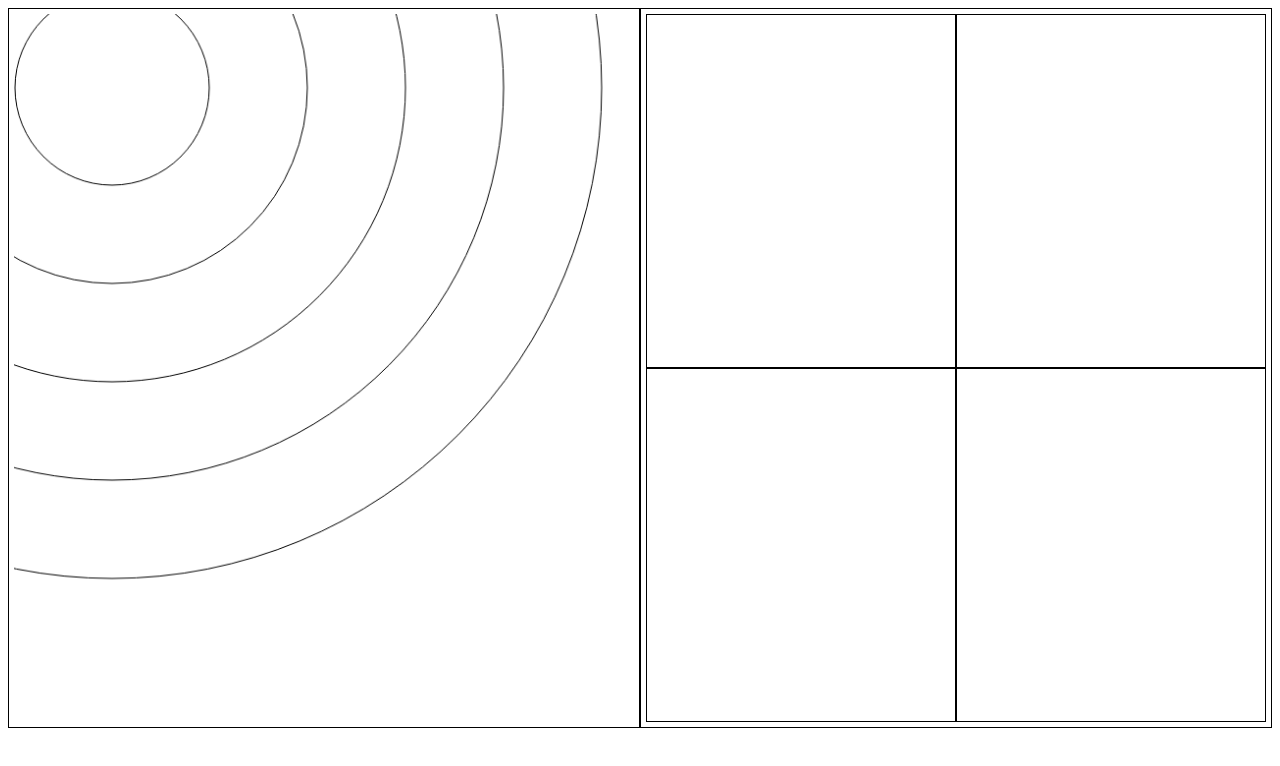
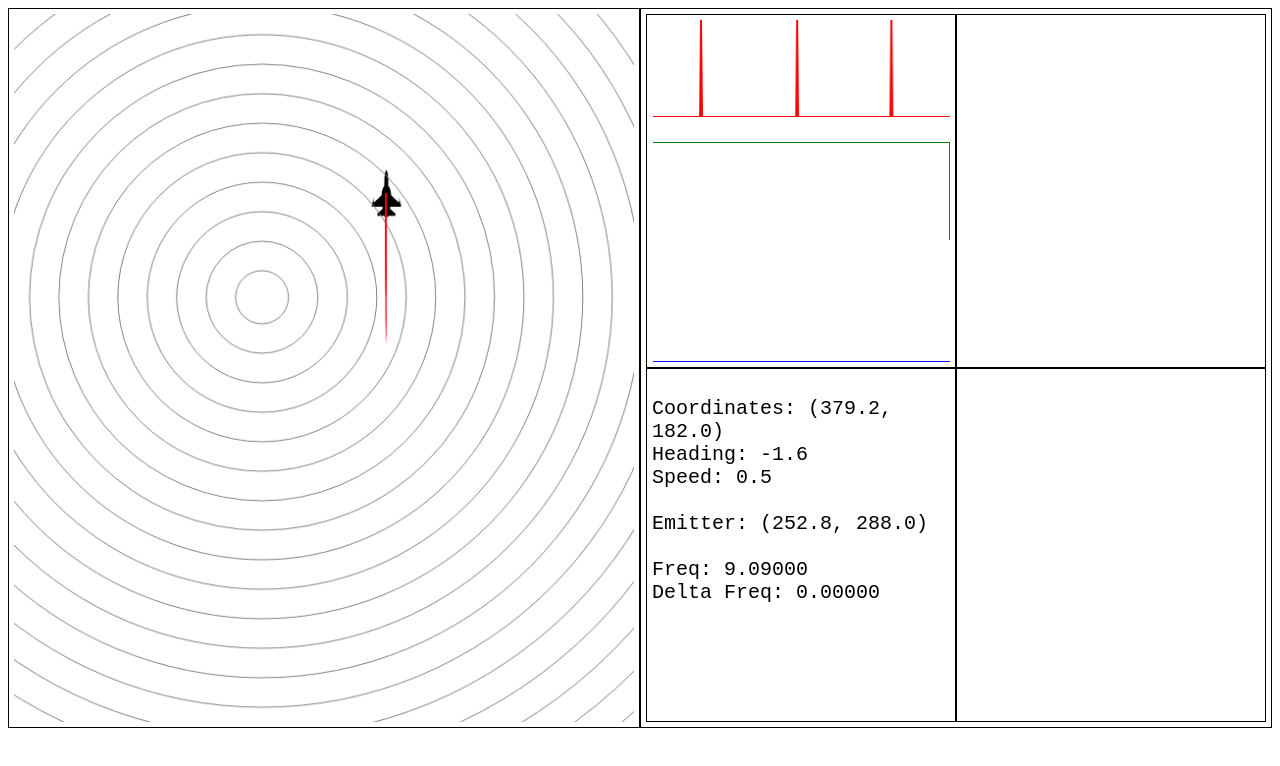
Before and after one commit to kennykim11/CommsFinderWeb, a website: page index.html in a window 1280 px wide. Drawn offline with Linux system fonts and the light colour scheme; animation ran at ten frames a second.

Commit message:
basic graphing

```diff
--- a/index.css
+++ b/index.css
@@ -29,10 +29,25 @@ html {
     border-style: solid;
 }
 
+.graph-container {
+    display: flex;
+    flex-direction: column;
+    justify-content: space-between;
+}
+
+.third-vertically {
+    width: 100%;
+    padding: 5px;
+    border-width: 1px;
+    border-color: black;
+    border-style: solid;
+}
+
 #mainWindow {
     height: 90vh;
 }
 
-#planeIcon{
-    background-size: 20px 30px;
+#stats {
+    font-family: 'Courier New', Courier, monospace;
+    font-size: 20px;
 }
--- a/index.html
+++ b/index.html
@@ -9,9 +9,13 @@
         <div id="mainWindow" class="grid-container">
             <canvas id="mapCanvas" class="half-horizontally" style="flex-wrap: nowrap"></canvas>
             <div class="half-horizontally grid-container" style="flex-wrap: wrap">
+                <div id="graphsQuarter" class="quarter graph-container">
+                    <canvas id="pulseGraphCanvas" class="third"></canvas>
+                    <canvas id="freqGraphCanvas" class="third"></canvas>
+                    <canvas id="deltaFreqGraphCanvas" class="third"></canvas>
+                </div>
                 <div class="quarter"></div>
-                <div class="quarter"></div>
-                <div class="quarter"></div>
+                <div class="quarter" id="stats"></div>
                 <div class="quarter"></div>
             </div>
         </div>
--- a/index.js
+++ b/index.js
@@ -1,26 +1,52 @@
-var img = new Image(47.7398, 47.7398)
+//Assets
+const img = new Image(47.7398, 47.7398)
 img.src = "planeicon.svg"
 
+//Simulation
 var time = 0
-const timeInterval = 10
 var paused = false
-var pulses = []
-var plane = {x: 200, y: 200, v: 0.5, heading: -Math.PI/2}
-var emitter = {x: 100, y: 75}
 var alerted = false
 var hitCooldown = 0
-const hitCooldownStart = 500
-const pulseInterval = 1000
-const radiusGrowth = 1
+var pulsesLeftForGroup = 0
+var pulseRecord = []
+var lastPulseTime = 0
+var freqRecord = []
+var lastFreq = 0
+var deltaFreqRecord = []
+var lastDeltaFreq = 0
+var recordSize = 0
+var planeRecord = []
+
+//Assets
+var pulses = []
+var plane = {x: 700, y: 700, v: 0.5, heading: -Math.PI/2}
+var emitter = {x: 800, y: 600}
+
+//Settings
+// pulse settings
+var pulsesPerGroup = 4
+var pulseInterval = 100
+var pulseGroupInterval = 400
+const radiusGrowth = 3
 const radiusTimeout = 2000
-const planeVMax = 1
+// simulation settings
+const timeInterval = 10
+const hitCooldownStart = 150
+const collisionRadius = 3
+// graph settings
+const pulseColor = 'red'
+const freqColor = 'green'
+const deltaFreqColor = 'blue'
+const graphInterval = 25
 
 function checkCollision(plane, pulse) {
+    //Sees if pulse hit the plane, use collisionRadius
     const deltaPulseToPlane = Math.abs(Math.sqrt((plane.x - pulse.startX)**2 + (plane.y - pulse.startY)**2) - pulse.radius)
-    if (deltaPulseToPlane < 0.9) return true
+    if (deltaPulseToPlane < collisionRadius) return true
 }
 
-function rotateAndPaintImage(context, image, angleInRad, positionX, positionY) {
+function rotateAndDrawImage(context, image, angleInRad, positionX, positionY) {
+    //Used to draw the plane
     context.save()
     context.translate(positionX, positionY)
     context.rotate(angleInRad);
@@ -28,37 +54,85 @@ function rotateAndPaintImage(context, image, angleInRad, positionX, positionY) {
     context.restore()
 }
 
+function insertToRecord(record, value){
+    if (record.length >= recordSize) record.shift(1)
+    record.push(value)
+}
+
 function redraw(canvas) {
-    const cv = canvas.getContext("2d");
+    //Called every frame
+
+    //Getting canvas ready
+    const cv = canvas.getContext("2d")
     cv.clearRect(0, 0, canvas.width, canvas.height);
-    rotateAndPaintImage(cv, img, plane.heading + Math.PI/2, plane.x, plane.y)
 
-    if (!(time % pulseInterval)){ //Make a new pulse if time
+    //Drawing plane
+    rotateAndDrawImage(cv, img, plane.heading + Math.PI/2, plane.x, plane.y)
+    insertToRecord(planeRecord, Object.assign({}, plane))
+
+    //Make a new pulse group if it's time to
+    if (!(time % pulseGroupInterval))pulsesLeftForGroup = pulsesPerGroup
+    //Make a new pulse if it's time to
+    if (!((time % pulseGroupInterval) % pulseInterval) && pulsesLeftForGroup){
         pulses.push({
             createTime: time,
             startX: emitter.x,
             startY: emitter.y,
             radius: 0
         })
+        pulsesLeftForGroup -= 1
     }
 
-    if (pulses.length && pulses[0].radius >= radiusTimeout) pulses.shift(1) //Delete pulse if out of bounds
+    //Delete pulse if out of bounds
+    if (pulses.length && pulses[0].radius >= radiusTimeout) pulses.shift(1)
 
+    cv.strokeStyle = 'grey'
     for (const pulse of pulses){ //For each pulse
-        cv.beginPath(); //Draw
+        //Draw
+        cv.beginPath();
         cv.arc(pulse.startX, pulse.startY, pulse.radius, 0, 2 * Math.PI);
         cv.stroke();
 
+        //Check for hit
         if (hitCooldown) hitCooldown -= 1
         if (checkCollision(plane, pulse) && !hitCooldown) {
             console.log('HIT')
             hitCooldown = hitCooldownStart
+            insertToRecord(pulseRecord, 1)
+            const thisFreq = 1/(time - lastPulseTime)
+            insertToRecord(freqRecord, thisFreq)
+            const thisDeltaFreq = thisFreq - lastFreq
+            insertToRecord(deltaFreqRecord, thisDeltaFreq)
+            lastPulseTime = time
+            lastFreq = thisFreq
+            lastDeltaFreq = thisDeltaFreq
         }
+        else {
+            if (!(time % graphInterval)){
+                insertToRecord(pulseRecord, 0)
+                insertToRecord(freqRecord, lastFreq)
+                insertToRecord(deltaFreqRecord, lastDeltaFreq)
+            }
+
+        }
+
+        //Expand pulse
         pulse.radius += 1 * radiusGrowth
+    }
+
+    //Draw plane path
+    cv.beginPath();
+    cv.moveTo(plane.x, plane.y)
+    let planeRecordLength = planeRecord.length
+    for (let i=0; i<planeRecordLength; i++){
+        cv.strokeStyle = '#FF0000' + (255-i).toString(16);
+        cv.lineTo(planeRecord[planeRecordLength-1-i].x, planeRecord[planeRecordLength-1-i].y)
+        cv.stroke()
     }
 }
 
 function movePlane(canvas){
+    //Move the plane to the next position
     plane.x += plane.v * Math.cos(plane.heading)
     plane.y += plane.v * Math.sin(plane.heading)
     if (!alerted && (plane.x < 0 || plane.x > canvas.width || plane.y < 0 || plane.y > canvas.height)){
@@ -71,39 +145,109 @@ function setUpKeys(){
     document.addEventListener('keydown', function(event) {
         switch (event.key){
             case "ArrowDown":
-            case "S":
+            case "s":
                 if (plane.v > 0.2) plane.v -= 0.1
                 break
             case "ArrowUp":
-            case "W":
-                if (plane.v < planeVMax) plane.v += 0.1
+            case "w":
+                if (plane.v <= radiusGrowth / 2) plane.v += 0.1
+                //for now, the plane does not exceed speed of sound
                 break
             case "ArrowRight":
-            case "D":
-                plane.heading += 0.07
+            case "d":
+                plane.heading += 0.07 * plane.v
                 break
             case "ArrowLeft":
-            case "A":
-                plane.heading -= 0.07
+            case "a":
+                plane.heading -= 0.07 * plane.v
                 break
         }
     });
 }
 
+function getScale(array, size){
+    let smallestValue = Math.min(...array)
+    let scale = size / (Math.max(...array) - Math.min(0, smallestValue))
+    let offset = smallestValue < 0 ? smallestValue : 0
+    if (scale == Infinity) scale = 1
+    return {scale, offset}
+}
+
+function drawGraphs(pulse, freq, deltaFreq){
+    graphs = [pulse, freq, deltaFreq]
+    for (graph of graphs){
+        const ctx = graph.getContext("2d")
+        ctx.clearRect(0, 0, graph.width, graph.height)
+        ctx.beginPath()
+        ctx.lineWidth = 2
+        ctx.strokeStyle = graph.lineColor
+        ctx.moveTo(graph.width, graph.height)
+        const {scale, offset} = getScale(graph.data, graph.height)
+        for (let i=0; i<graph.data.length; i++){
+            ctx.lineTo(graph.width-i, graph.height - (scale * (graph.data[i] + offset)))
+        }
+        console.log(`Color: ${graph.lineColor}, scale: ${scale}. high: ${scale * Math.max(...graph.data)}, low: ${scale * Math.min(...graph.data)}`)
+        ctx.stroke()
+    }
+}
+
+function oneDec(num){ //Rounds to one decimal
+    return (Math.round(num * 10) / 10).toFixed(1)
+}
+
+function fiveDecMil(num){ //Rounds to five decimals in milliunits
+    return (Math.round(num * 100000) / 100).toFixed(5)
+}
+
+function drawStats(){
+    document.getElementById('stats').innerText = `
+    Coordinates: (${oneDec(plane.x)}, ${oneDec(plane.y)})
+    Heading: ${oneDec(plane.heading)}
+    Speed: ${oneDec(plane.v)}
+
+    Emitter: (${oneDec(emitter.x)}, ${oneDec(emitter.y)})
+
+    Freq: ${fiveDecMil(lastFreq)}
+    Delta Freq: ${fiveDecMil(lastDeltaFreq)}`
+}
+
 window.onload = function(){
-    const canvas = document.getElementById("mapCanvas");
-    const canvasStyle = window.getComputedStyle(canvas)
-    canvas.width = +canvasStyle.width.slice(0, -2)
-    canvas.height = +canvasStyle.height.slice(0, -2)
-    var cv = canvas.getContext("2d");
-    cv.fillStyle = "white";
+    //Get and setup map canvas
+    const mapCanvas = document.getElementById("mapCanvas");
+    const mapCanvasStyle = window.getComputedStyle(mapCanvas)
+    mapCanvas.width = +mapCanvasStyle.width.slice(0, -2)
+    mapCanvas.height = +mapCanvasStyle.height.slice(0, -2)
+    plane.x = mapCanvas.width * 0.6
+    plane.y = mapCanvas.height * 0.6
+    emitter.x = mapCanvas.width * 0.4
+    emitter.y = mapCanvas.height * 0.4
 
+    //Get and setup graph canvases
+    const pulseGraphCanvas = document.getElementById("pulseGraphCanvas")
+    const freqGraphCanvas = document.getElementById("freqGraphCanvas")
+    const deltaFreqGraphCanvas = document.getElementById("deltaFreqGraphCanvas")
+    const quarterStyle = window.getComputedStyle(document.getElementById("graphsQuarter"))
+    pulseGraphCanvas.lineColor = pulseColor
+    freqGraphCanvas.lineColor = freqColor
+    deltaFreqGraphCanvas.lineColor = deltaFreqColor
+    pulseGraphCanvas.data = pulseRecord
+    freqGraphCanvas.data = freqRecord
+    deltaFreqGraphCanvas.data = deltaFreqRecord
+    pulseGraphCanvas.width = freqGraphCanvas.width = deltaFreqGraphCanvas.width = +quarterStyle.width.slice(0, -2)
+    pulseGraphCanvas.height = freqGraphCanvas.height = deltaFreqGraphCanvas.height = +quarterStyle.height.slice(0, -2) * 2 / 7
+    //Getting it a little under 1/3
+    recordSize = pulseGraphCanvas.width
+
+    //Setup
     setUpKeys()
 
+    //Frame timer
     this.timerHandler = setInterval(function(){
         if (!paused) {
-            movePlane(canvas)
-            redraw(canvas);
+            movePlane(mapCanvas)
+            redraw(mapCanvas)
+            drawGraphs(pulseGraphCanvas, freqGraphCanvas, deltaFreqGraphCanvas)
+            drawStats()
             time += timeInterval;
         }
     },timeInterval)
```
